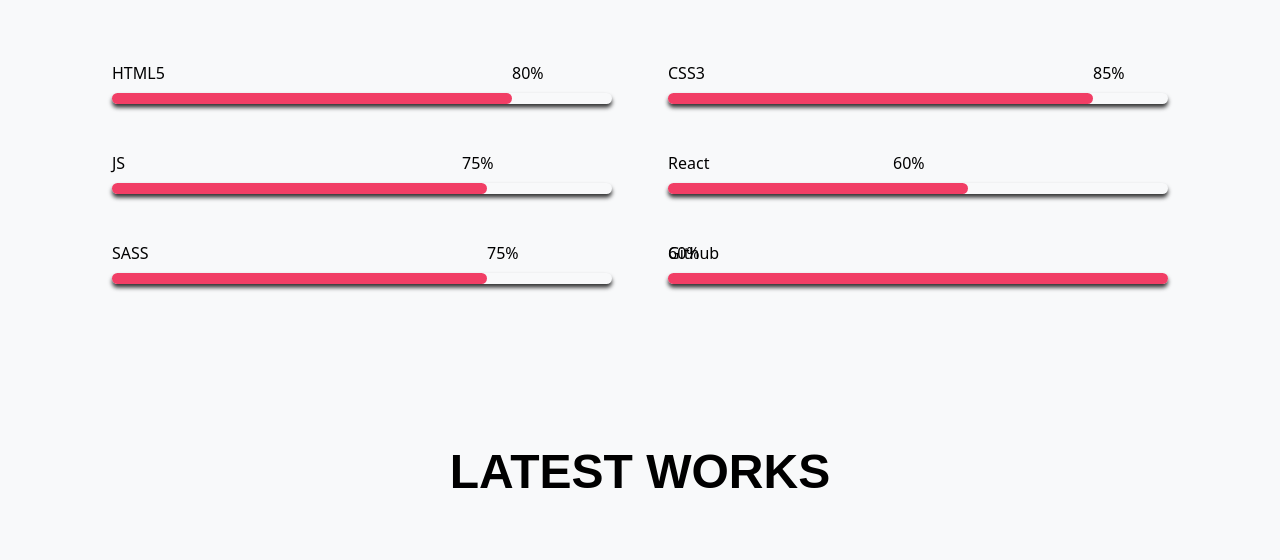
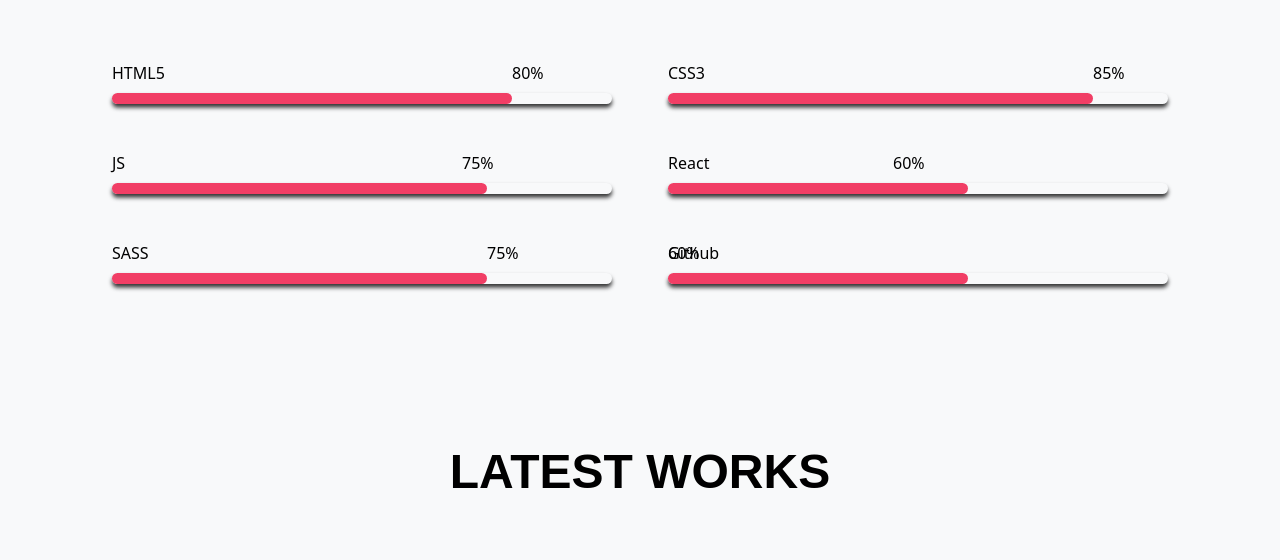
Before and after one commit to Vaishali785/vaishali_portfolio, a website: page index.html in a window 1280 px wide. Shown: the part 2078-2638 px from the top of the page. Drawn offline with Linux system fonts and the light colour scheme.

Commit message:
css for github skill

```diff
--- a/styles.css
+++ b/styles.css
@@ -766,6 +766,9 @@
         width: 60%; }
       .skills .skill-bar_color.sass {
         width: 75%; }
+      .skills .skill-bar_color.github{
+        width: 60%;
+      }
 
 @media only screen and (max-width: 50rem) {
   .skills-content {
```
